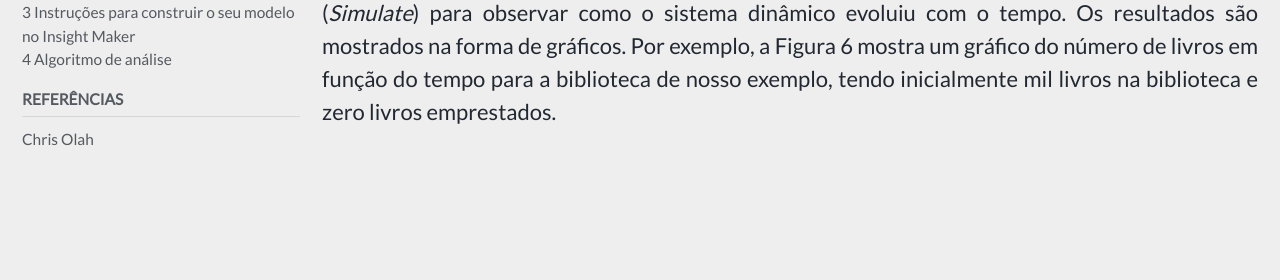
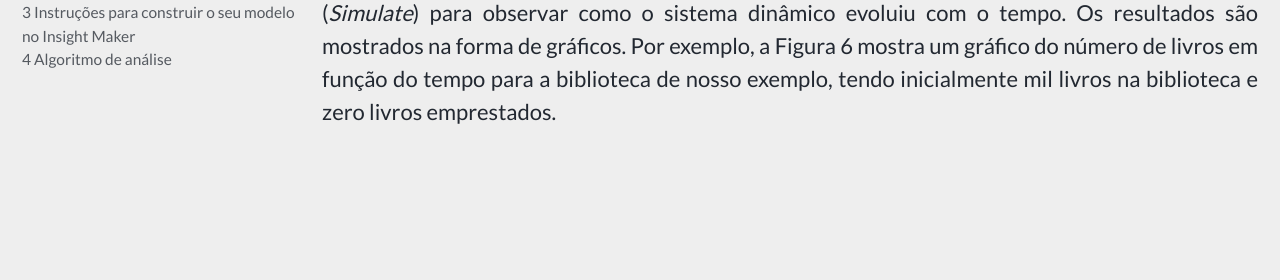
Before and after one commit to milenalauschner/MM, a Jekyll site: the page built from _pages/algoritmo.md, in a window 1280 px wide. Shown: the part 583-863 px from the top of the page. Built offline with Jekyll 4.4.1, drawn with Linux system fonts in a browser that asks for light colours; cached includes are drawn as plain includes; nearby versions of some CDN libraries; comment, search, counter and statistics services are not loaded.

Commit message:
Update navigation.yml

```diff
--- a/_data/navigation.yml
+++ b/_data/navigation.yml
@@ -11,8 +11,3 @@ blogroll:
           url: https://milenalauschner.github.io/MM/instruções/
         - title: "4 Algoritmo de análise"
           url: https://milenalauschner.github.io/MM/algoritmo/
-
-    - title: "Referências"
-      children:
-        - title: "Chris Olah"
-          url: http://colah.github.io/
```
